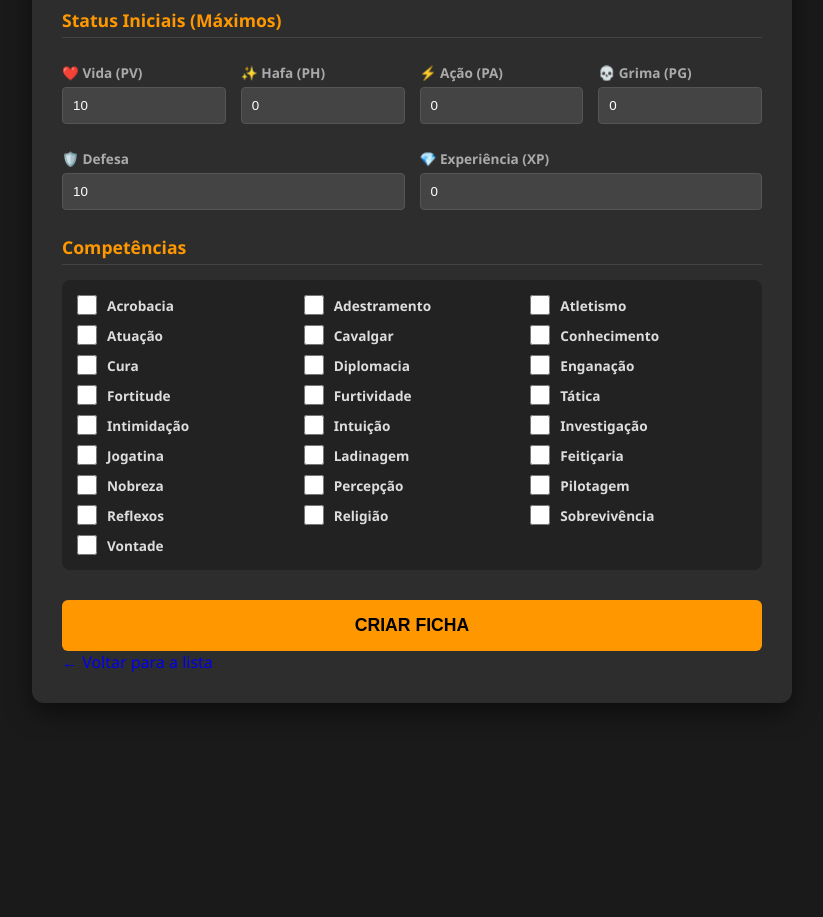
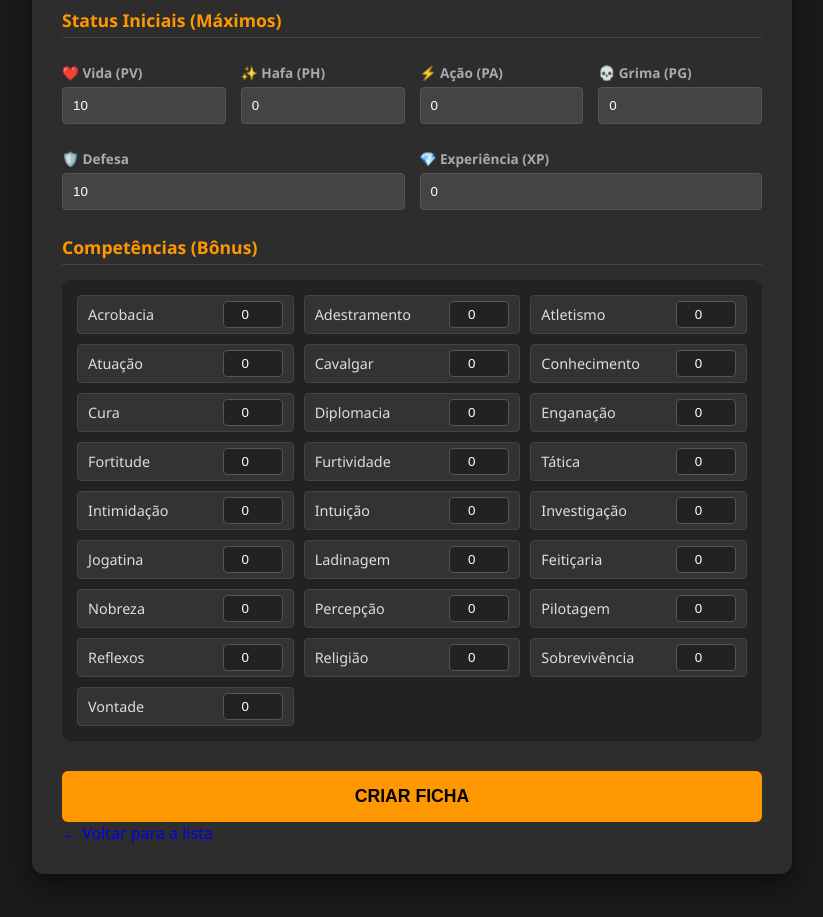
Before and after one commit to drsauce0101/giharad-rpg-ficha, a FastAPI app: page /novo in a window 1280 px wide. Shown: the part 680-1597 px from the top of the page, without its empty margins (228-1051 px from the left). Before the commit the page ends 1383 px from the top, so only its background shows below. Run offline with FastAPI, Linux system fonts and the light colour scheme.

Commit message:
feat: campo para adicionar os bônus de competência numéricos

```diff
--- a/backend/main.py
+++ b/backend/main.py
@@ -89,12 +89,15 @@ def pagina_cadastro(request: Request):
 async def processar_formulario(request: Request, session: Session = Depends(get_session)):
     form_data = await request.form()
 
+    # Processa as Competências (agora numérico)
     competencias_selecionadas = {}
     for skill in LISTA_COMPETENCIAS:
-        if skill in form_data:
-            competencias_selecionadas[skill] = True
+        valor_str = form_data.get(skill)
+        # Se tem valor converte pra int, senao salva 0
+        if valor_str:
+            competencias_selecionadas[skill] = int(valor_str)
         else:
-            competencias_selecionadas[skill] = False
+            competencias_selecionadas[skill] = 0
 
     novo_char = Personagem(
         nome=form_data.get("nome"),
@@ -199,12 +202,14 @@ async def atualizar_personagem(
     personagem.pg_max = int(form_data.get("pg_max"))
     personagem.pg_atual = int(form_data.get("pg_atual"))
 
+    # Lógica de atualização das skills numericas
     competencias_selecionadas = {}
     for skill in LISTA_COMPETENCIAS:
-        if skill in form_data:
-            competencias_selecionadas[skill] = True
+        valor_str = form_data.get(skill)
+        if valor_str:
+            competencias_selecionadas[skill] = int(valor_str)
         else:
-            competencias_selecionadas[skill] = False
+            competencias_selecionadas[skill] = 0
 
     personagem.competencias = competencias_selecionadas
 
--- a/frontend/static/css/style.css
+++ b/frontend/static/css/style.css
@@ -124,7 +124,7 @@ button:hover { background: #e68900; transform: translateY(-2px); box-shadow: 0 5
 .btn-edit { position: absolute; top: 20px; right: 60px; color: #666; }
 .btn-edit:hover { color: #2196F3; }
 
-/* --- ELEMENTOS DE TEXTO --- */
+/* --- ELEMENTOS DE TEXTO E BARRAS --- */
 .header { display: flex; justify-content: space-between; align-items: center; max-width: 800px; margin: 0 auto 30px auto; }
 .tag { background: #444; padding: 4px 10px; border-radius: 12px; font-size: 0.6em; color: #aaa; vertical-align: middle; }
 .subtitle { color: #888; font-style: italic; margin-bottom: 15px; display: block; font-size: 0.9em; }
@@ -145,7 +145,7 @@ button:hover { background: #e68900; transform: translateY(-2px); box-shadow: 0 5
 .pa { border-left: 3px solid #ffd740; color: #ffecb3; }
 .pg { border-left: 3px solid #b388ff; color: #e7d9ff; }
 
-/* Classes necessárias para a animação das barras no index */
+/* --- BARRAS DE PROGRESSO (INDEX) --- */
 .progress-track {
     background: #333;
     height: 6px;
--- a/frontend/templates/cadastro.html
+++ b/frontend/templates/cadastro.html
@@ -71,12 +71,13 @@
             <div><label>💎 Experiência (XP)</label><input type="number" name="experiencia" value="0"></div>
         </div>
 
-        <h3 class="section-title">Competências</h3>
+        <h3 class="section-title">Competências (Bônus)</h3>
         <div class="grid-row" style="grid-template-columns: repeat(3, 1fr); gap: 10px; background: #222; padding: 15px; border-radius: 8px;">
             {% for skill in lista_skills %}
-            <div style="display: flex; align-items: center; gap: 10px;">
-                <input type="checkbox" name="{{ skill }}" id="{{ skill }}" style="width: 20px; height: 20px; margin: 0; cursor: pointer;">
-                <label for="{{ skill }}" style="margin: 0; cursor: pointer; color: #ddd;">{{ skill }}</label>
+            <div style="display: flex; justify-content: space-between; align-items: center; background: #333; padding: 5px 10px; border-radius: 4px; border: 1px solid #444;">
+                <label for="{{ skill }}" style="margin: 0; color: #ddd; font-size: 0.9em; font-weight: normal;">{{ skill }}</label>
+                <input type="number" name="{{ skill }}" id="{{ skill }}" value="0"
+                       style="width: 60px; padding: 5px; text-align: center; margin: 0; background: #222; border: 1px solid #555; color: white;">
             </div>
             {% endfor %}
         </div>
```
Also changed, not shown: frontend/templates/editar.html (+6 -6 lines), frontend/templates/ficha.html (+11 -10 lines).
